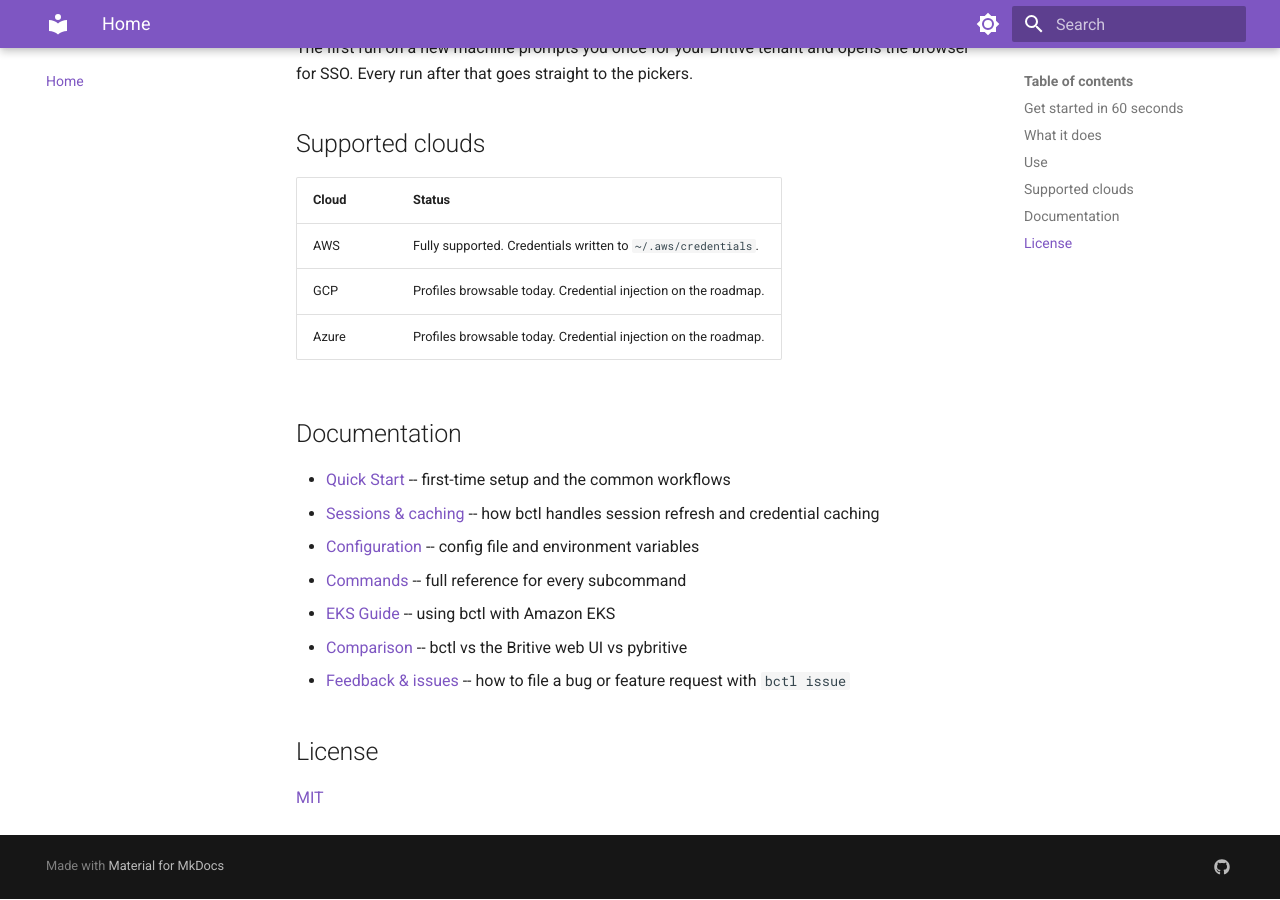
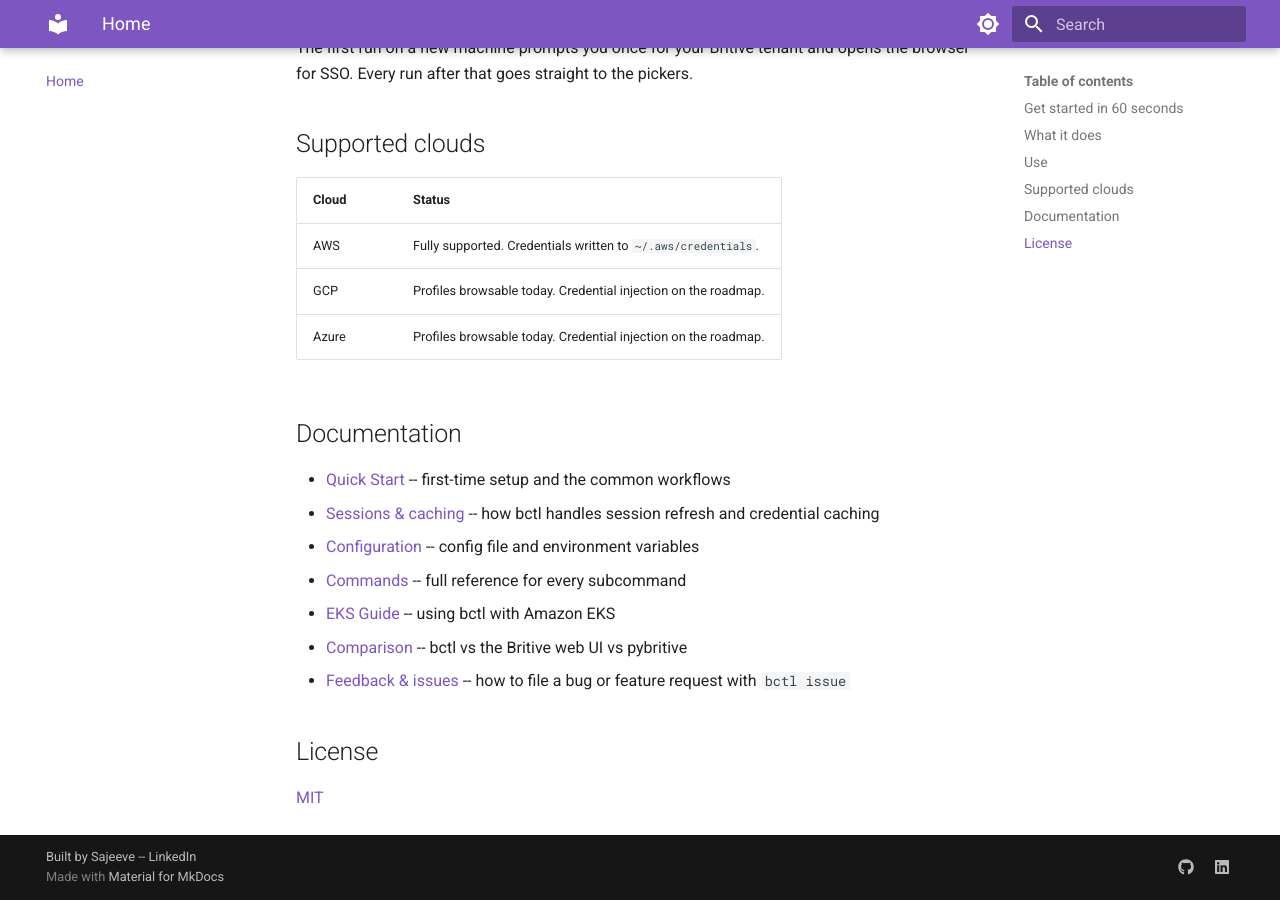
Before and after one commit to smichalabs/britivectl, an MkDocs documentation site: the page built from docs/docs/index.md, in a window 1280 px wide and 900 px high, scrolled down 1873 px. Built offline with MkDocs 1.6.1 and Material for MkDocs 9.7.7, drawn with Linux system fonts in a browser that asks for light colours.

Commit message:
docs(site): add author footer with linkedin (#109)
Adds a "Built by Sajeeve" copyright line and a LinkedIn social icon to
the mkdocs-material footer so attribution shows on every docs page,
not just the homepage. The existing GitHub icon stays; LinkedIn slots
in next to it with a tooltip via the name field.

```diff
--- a/mkdocs.yml
+++ b/mkdocs.yml
@@ -2,6 +2,7 @@ site_name: bctl
 docs_dir: docs/docs
 site_description: A fast CLI for Britive JIT access management
 site_url: https://smichalabs.dev/utils/bctl/
+copyright: Built by <a href="https://github.com/smichalabs">Sajeeve</a> -- <a href="https://www.linkedin.com/in/smicha/">LinkedIn</a>
 
 theme:
   name: material
@@ -67,3 +68,7 @@ extra:
   social:
     - icon: fontawesome/brands/github
       link: https://github.com/smichalabs/britivectl
+      name: bctl on GitHub
+    - icon: fontawesome/brands/linkedin
+      link: https://www.linkedin.com/in/smicha/
+      name: Sajeeve on LinkedIn
```
